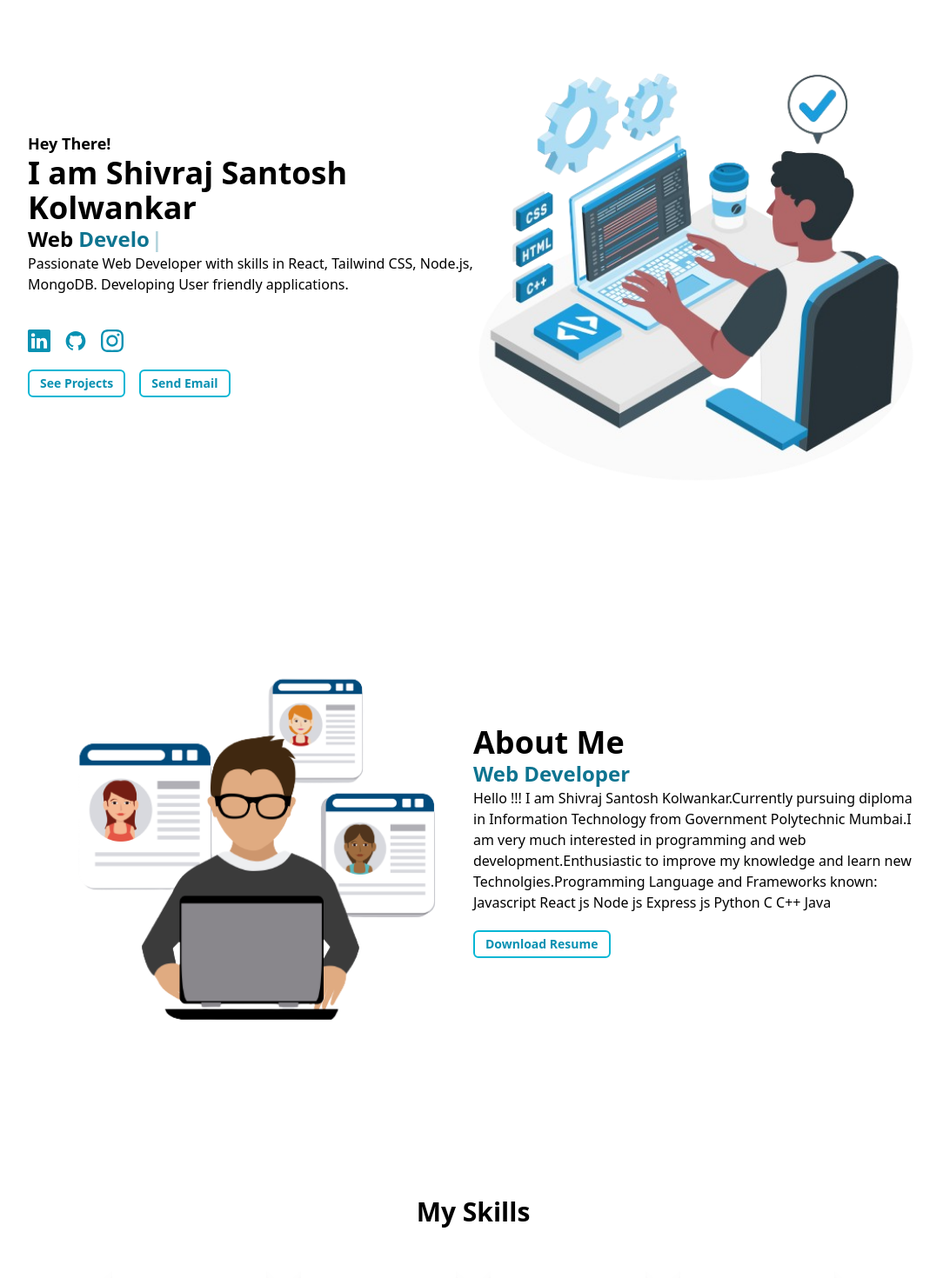
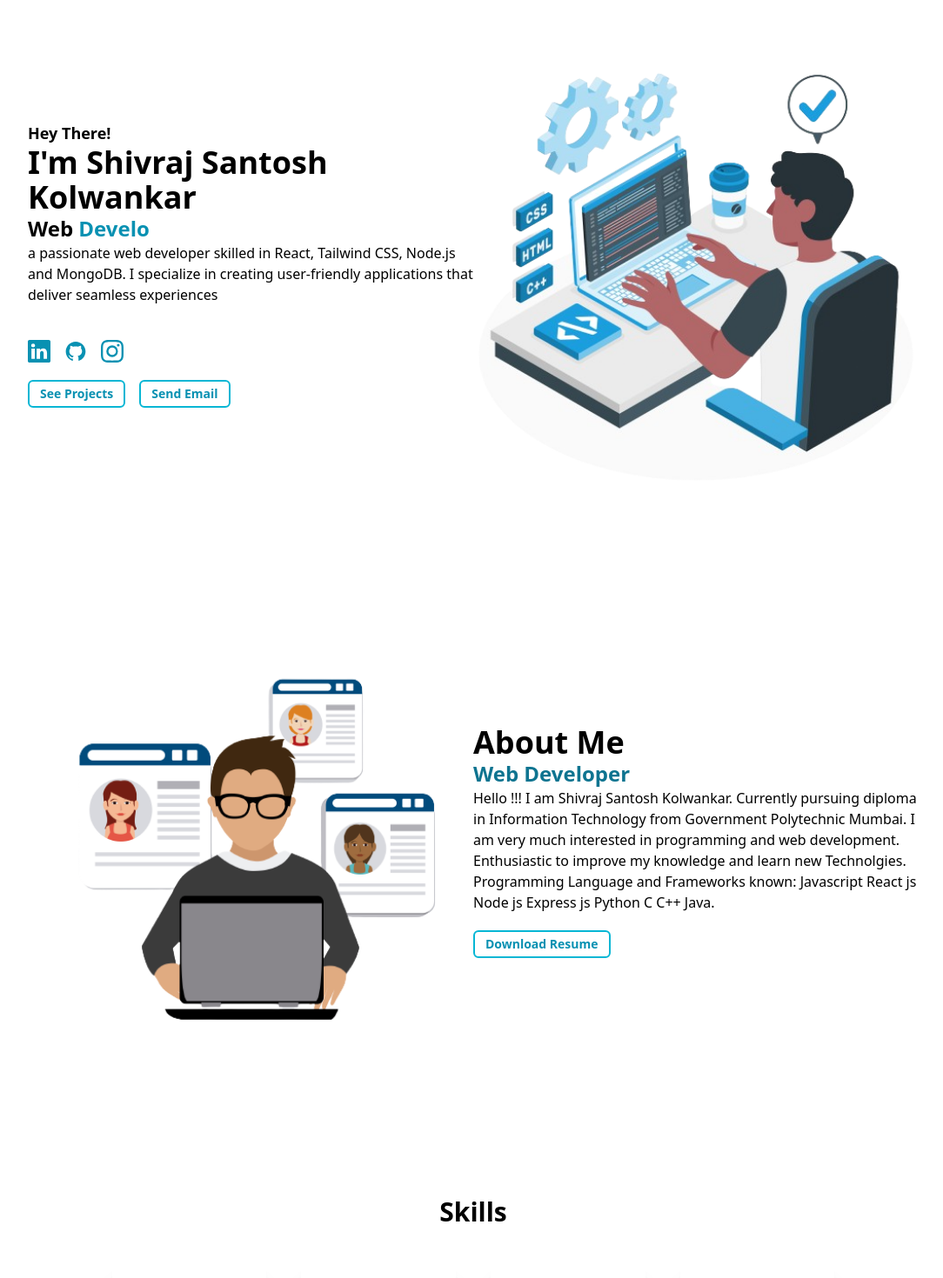
Before and after one commit to shivraj0124/Portfolio, a React (Vite) app: page / in a window 1280 px wide. Shown: the part 60-1530 px from the top of the page at 87% size, without its empty margins (96-1180 px from the left). Built offline with nearby package versions, Linux system fonts and the light colour scheme.

Commit message:
backend-url-updated

```diff
--- a/src/Components/About.jsx
+++ b/src/Components/About.jsx
@@ -1,35 +1,50 @@
-import React from 'react'
-import img1 from '../assets/home-image.png'
-import resume from '../assets/Shivraj Kolwankar Resume.pdf'
-import { saveAs } from 'file-saver'
-import themeHook from './ThemeContext';
+import React from "react";
+import img1 from "../assets/home-image.png";
+import resume from "../assets/Shivraj Kolwankar Resume.pdf";
+import { saveAs } from "file-saver";
+import themeHook from "./ThemeContext";
 function About() {
-    const {theme,changeTheme}=themeHook()
-    const downloadResume = () => {
-        saveAs(resume, "Shivraj Resume")
-    }
-    return (
-        <div className={`w-[100%] max-md:px-4 px-[10%] max-md:py-5 md:py-28 z-[-2] ${theme === 'dark' ? 'text-white bg-[#121212]':'text-black bg-white'}`}  id='about '>
-                {/* <Zoom> */}
-            <div className='flex flex-row-reverse max-md:flex-col justify-center items-center'>
-                    <div className='w-[100%] flex flex-col justify-start items-start'>
-                        <h1 className='font-bold text-4xl'>About Me</h1>
-                        <h1 className='text-2xl  font-semibold text-cyan-700'>Web Developer</h1>
-                        <p>Hello !!! I am Shivraj Santosh Kolwankar.Currently pursuing diploma in Information Technology from Government Polytechnic Mumbai.I am very much interested in programming and web development.Enthusiastic to improve my knowledge and learn new Technolgies.Programming Language and Frameworks known: Javascript React js Node js Express js Python C C++ Java</p>
-                        <div className='text-sm mt-5 flex flex-row gap-4 '>
-                            <button className='py-1 px-3 hover:bg-cyan-500 hover:text-white border-2 border-cyan-500 text-cyan-600 font-semibold rounded-md' onClick={downloadResume}>Download Resume</button>
+  const { theme, changeTheme } = themeHook();
+  const downloadResume = () => {
+    saveAs(resume, "Shivraj Resume");
+  };
+  return (
+    <div
+      className={`w-[100%] max-md:px-4 px-[10%] max-md:py-5 md:py-28 z-[-2] ${
+        theme === "dark" ? "text-white bg-[#121212]" : "text-black bg-white"
+      }`}
+      id="about "
+    >
+      <div className="flex flex-row-reverse max-md:flex-col justify-center items-center">
+        <div className="w-[100%] flex flex-col justify-start items-start">
+          <h1 className="font-bold text-4xl">About Me</h1>
+          <h1 className="text-2xl  font-semibold text-cyan-700">
+            Web Developer
+          </h1>
+          <p>
+            Hello !!! I am Shivraj Santosh Kolwankar. Currently pursuing diploma
+            in Information Technology from Government Polytechnic Mumbai. I am
+            very much interested in programming and web development. Enthusiastic
+            to improve my knowledge and learn new Technolgies. Programming
+            Language and Frameworks known: Javascript React js Node js Express
+            js Python C C++ Java.
+          </p>
+          <div className="text-sm mt-5 flex flex-row gap-4 ">
+            <button
+              className="py-1 px-3 hover:bg-cyan-500 hover:text-white border-2 border-cyan-500 text-cyan-600 font-semibold rounded-md"
+              onClick={downloadResume}
+            >
+              Download Resume
+            </button>
+          </div>
+        </div>
 
-                        </div>
-
-                    </div>
-
-                    <div className='w-[100%]'>
-                        <img className='w-[100%]' src={img1} alt="" />
-                    </div>
-            </div>
-                {/* </Zoom> */}
+        <div className="w-[100%]">
+          <img className="w-[100%]" src={img1} alt="" />
         </div>
-    )
+      </div>
+    </div>
+  );
 }
 
-export default About
+export default About;
--- a/src/Components/Home.jsx
+++ b/src/Components/Home.jsx
@@ -1,21 +1,21 @@
-import React, { useEffect, useState } from 'react';
-import img1 from '../assets/coding_gif.gif';
-import img2 from '../assets/Coding-Image.png';
-import { AiFillGithub } from 'react-icons/ai';
-import { BsLinkedin, BsInstagram } from 'react-icons/bs';
+import React, { useEffect, useState } from "react";
+import img1 from "../assets/coding_gif.gif";
+import img2 from "../assets/Coding-Image.png";
+import { AiFillGithub } from "react-icons/ai";
+import { BsLinkedin, BsInstagram } from "react-icons/bs";
 import { Zoom } from "react-awesome-reveal";
-import themeHook from './ThemeContext';
-import '../App.css';
+import themeHook from "./ThemeContext";
+import "../App.css";
 
 function Home() {
-  const [displayedText, setDisplayedText] = useState('');
+  const [displayedText, setDisplayedText] = useState("");
   const [text, setText] = useState("Developer");
   const [index, setIndex] = useState(0);
   const { theme, changeTheme } = themeHook();
 
   const scrollToProjects = () => {
-    const aboutSection = document.getElementById('project');
-    aboutSection.scrollIntoView({ behavior: 'smooth' });
+    const aboutSection = document.getElementById("project");
+    aboutSection.scrollIntoView({ behavior: "smooth" });
   };
 
   useEffect(() => {
@@ -27,7 +27,7 @@ function Home() {
       return () => clearTimeout(timeoutId);
     } else {
       const resetTimeoutId = setTimeout(() => {
-        setDisplayedText('');
+        setDisplayedText("");
         setIndex(0);
       }, 2000); // Pause before restarting
       return () => clearTimeout(resetTimeoutId);
@@ -35,37 +35,85 @@ function Home() {
   }, [index, text, displayedText]);
 
   return (
-    <div className={`w-[100%] max-md:px-4 md:px-[10%] ${theme === 'dark' ? 'text-white bg-[#121212]' : 'text-black bg-white'} z-[-2] max-md:pt-10`}>
-      <div className={`flex flex-row max-md:flex-col justify-center items-center ${theme === 'dark' ? 'text-white bg-[#121212]' : 'text-black bg-white'} md:py-10`}>
-
-          <div className='w-[100%] flex flex-col justify-start items-start transition-all duration-300 ease-in'>
-            <h1 className='font-semibold text-lg'>Hey There!</h1>
-            <h1 className='font-bold text-4xl'>I am Shivraj Santosh Kolwankar</h1>
-            <h1 className='web-dev text-2xl font-semibold'>Web <span className='text-cyan-700 '>{displayedText}</span></h1>
-            <p>Passionate Web Developer with skills in React, Tailwind CSS, Node.js, MongoDB. Developing User friendly applications.</p>
-            <div className='flex flex-row justify-center items-center gap-4 mt-5 md:mt-10'>
-              <a href='https://www.linkedin.com/in/shivraj-kolwankar0124' target='_blank' rel='noopener noreferrer'>
-                <BsLinkedin className='cursor-pointer hover:text-blue-600 text-cyan-600' size={26} />
+    <div
+      className={`w-[100%] max-md:px-4 md:px-[10%] ${
+        theme === "dark" ? "text-white bg-[#121212]" : "text-black bg-white"
+      } z-[-2] max-md:pt-10`}
+    >
+      <div
+        className={`flex flex-row max-md:flex-col justify-center items-center ${
+          theme === "dark" ? "text-white bg-[#121212]" : "text-black bg-white"
+        } md:py-10`}
+      >
+        <div className="w-[100%] flex flex-col justify-start items-start transition-all duration-300 ease-in">
+          <h1 className="font-semibold text-lg">Hey There!</h1>
+          <h1 className="font-bold text-4xl">I'm Shivraj Santosh Kolwankar</h1>
+          <h1 className="web-dev text-2xl font-semibold">
+            Web <span className="text-cyan-600 ">{displayedText}</span>
+          </h1>
+          <p>
+            a passionate web developer skilled in React, Tailwind CSS, Node.js
+            and MongoDB. I specialize in creating user-friendly applications
+            that deliver seamless experiences
+          </p>
+          <div className="flex flex-row justify-center items-center gap-4 mt-5 md:mt-10">
+            <a
+              href="https://www.linkedin.com/in/shivraj-kolwankar0124"
+              target="_blank"
+              rel="noopener noreferrer"
+            >
+              <BsLinkedin
+                className="cursor-pointer hover:text-blue-600 text-cyan-600"
+                size={26}
+              />
             </a>
-              <a href='https://github.com/shivraj0124' target='_blank' rel='noopener noreferrer'>
-                <AiFillGithub className='cursor-pointer hover:text-blue-600 text-cyan-600' size={26} />
+            <a
+              href="https://github.com/shivraj0124"
+              target="_blank"
+              rel="noopener noreferrer"
+            >
+              <AiFillGithub
+                className="cursor-pointer hover:text-blue-600 text-cyan-600"
+                size={26}
+              />
             </a>
-              <a href='https://instagram.com/_shivraj.24?igshid=MWl2Z2U1a2NtZHNhYQ==' target='_blank' rel='noopener noreferrer'>
-                <BsInstagram className='cursor-pointer hover:text-blue-600 text-cyan-600' size={26} />
+            <a
+              href="https://instagram.com/_shivraj.24?igshid=MWl2Z2U1a2NtZHNhYQ=="
+              target="_blank"
+              rel="noopener noreferrer"
+            >
+              <BsInstagram
+                className="cursor-pointer hover:text-blue-600 text-cyan-600"
+                size={26}
+              />
             </a>
           </div>
-            <div className='text-sm mt-5 flex flex-row gap-4'>
-              <button className='py-1 px-3 hover:bg-cyan-500 hover:text-white border-2 border-cyan-500 text-cyan-600 font-semibold rounded-md' onClick={scrollToProjects}>See Projects</button>
-              <button className='py-1 px-3 hover:bg-cyan-500 hover:text-white border-2 border-cyan-500 text-cyan-600 font-semibold rounded-md'>
-                <a href="mailto:shivrajkolwankar24@gmail.com" target='_blank' rel='noopener noreferrer'>Send Email</a>
+          <div className="text-sm mt-5 flex flex-row gap-4">
+            <button
+              className="py-1 px-3 hover:bg-cyan-500 hover:text-white border-2 border-cyan-500 text-cyan-600 font-semibold rounded-md"
+              onClick={scrollToProjects}
+            >
+              See Projects
+            </button>
+            <button className="py-1 px-3 hover:bg-cyan-500 hover:text-white border-2 border-cyan-500 text-cyan-600 font-semibold rounded-md">
+              <a
+                href="mailto:shivrajkolwankar24@gmail.com"
+                target="_blank"
+                rel="noopener noreferrer"
+              >
+                Send Email
+              </a>
             </button>
           </div>
         </div>
 
-          <div className={`w-[100%] ${theme === 'dark' ? 'text-white' : 'text-black'}`}>
-            <img className='w-[100%]' src={img2} alt="Coding" />
+        <div
+          className={`w-[100%] ${
+            theme === "dark" ? "text-white" : "text-black"
+          }`}
+        >
+          <img className="w-[100%]" src={img2} alt="Coding" />
         </div>
-
       </div>
     </div>
   );
--- a/src/Components/Project.jsx
+++ b/src/Components/Project.jsx
@@ -19,7 +19,7 @@ function Project() {
       id="project"
     >
       <div className="flex flex-col  justify-center items-center">
-        <h1 className="font-bold text-3xl ">My Projects</h1>
+        <h1 className="font-bold text-3xl ">Projects</h1>
 
         <div className="py-24 grid grid-cols-3 max-md:grid-cols-2 max-sm:grid-cols-1 max-lg:grid-cols-3 gap-10 ">
           <div
@@ -253,11 +253,11 @@ function Project() {
                   </span>
                 </div>
                 <div className="flex flex-row gap-x-2">
-                  <a href="https://music-app-sk.netlify.app" target="_blank">
+                  <a href="https://img-gallery-five.vercel.app" target="_blank">
                     <BiLink className="hover:text-blue-700  " size={24} />
                   </a>
                   <a
-                    href="https://github.com/shivraj0124/Music-App"
+                    href="https://github.com/shivraj0124/ImageSearcher-App"
                     target="_blank"
                   >
                     <AiFillGithub className="hover:text-blue-700 " size={24} />
@@ -314,11 +314,11 @@ function Project() {
                   </span>
                 </div>
                 <div className="flex flex-row gap-x-2">
-                  <a href="https://img-gallery-five.vercel.app" target="_blank">
+                  <a href="https://music-app-sk.netlify.app" target="_blank">
                     <BiLink className="hover:text-blue-700  " size={24} />
                   </a>
                   <a
-                    href="https://github.com/shivraj0124/ImageSearcher-App"
+                    href="https://github.com/shivraj0124/Music-App"
                     target="_blank"
                   >
                     <AiFillGithub className="hover:text-blue-700 " size={24} />
@@ -355,6 +355,7 @@ function Project() {
               </div>
             </div>
           </div>
+
         </div>
       </div>
     </div>
--- a/src/Components/Skills.jsx
+++ b/src/Components/Skills.jsx
@@ -9,7 +9,7 @@ function Skills() {
         <div className={`w-[100%] max-md:px-4 md:px-[10%] py-10   ${theme === 'dark' ? 'text-white bg-[#121212]':'text-black bg-white'}  z-[-2]'  `} id='skills'>
             <div className='flex flex-col  justify-center items-center'>
 
-                    <h1 className='font-bold text-3xl '>My Skills</h1>
+                    <h1 className='font-bold text-3xl '>Skills</h1>
 
                 <div className='py-10 grid grid-cols-4 max-md:grid-cols-2 max-[300px]:grid-cols-1 max-lg:grid-cols-3 gap-10 text-center'>
 
```
Also changed, not shown: 1 other file (tests, documents, lock files or other folders). Lines whose indentation alone changed are shown as unchanged.
